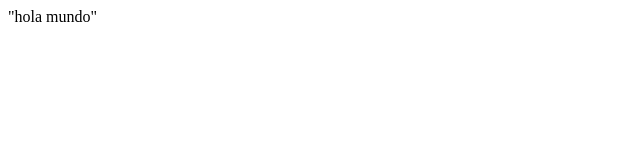
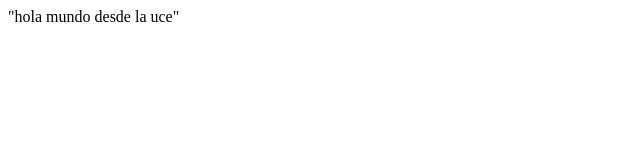
Before and after one commit to XavierQu23/prachoy, a plain HTML site: page index.html in a window 1280 px wide. Shown: the full height of the page, 0-640 px from the left. Drawn offline with Linux system fonts and the light colour scheme.

Commit message:
feat: Changed message

```diff
--- a/index.html
+++ b/index.html
@@ -6,6 +6,6 @@
     <title>Document</title>
 </head>
 <body>
-    "hola mundo"
+    "hola mundo desde la uce"
 </body>
 </html>
```
